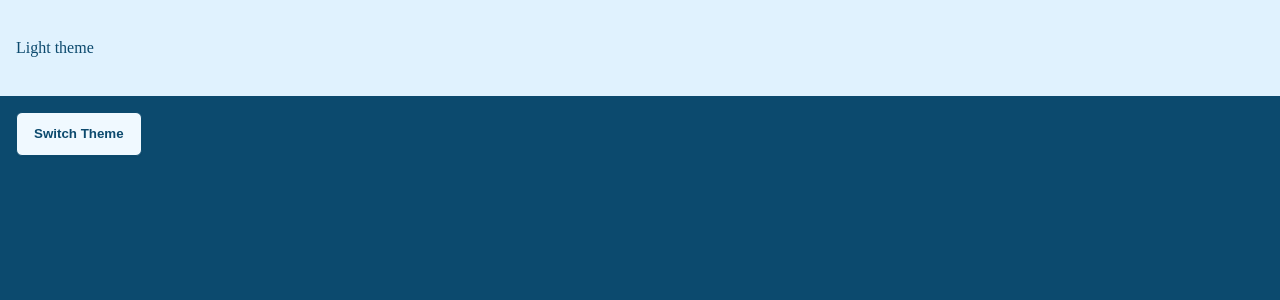
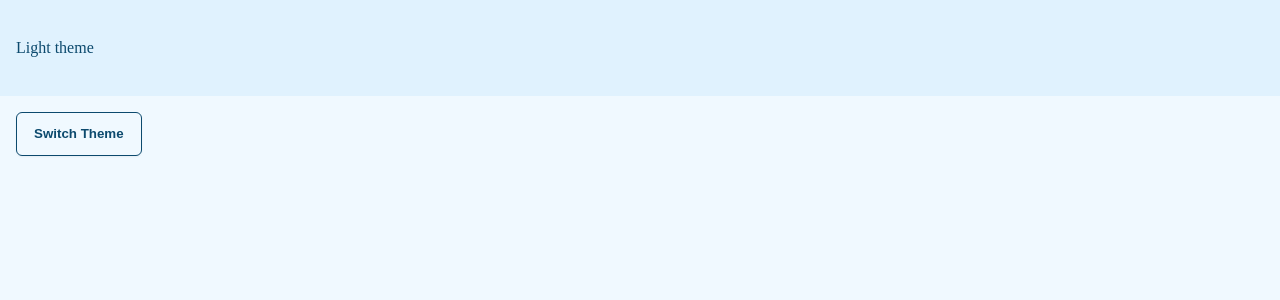
Before and after one commit to Petrasoderstrom1612/contextprovider, a React (Vite) app: page / in a window 1280 px wide. Shown: the top 300 px of the page. Built offline with nearby package versions, Linux system fonts and the light colour scheme.

Commit message:
added toggle theme function where I declare state in the same component, then passed it as props as an object, hence had to go into the object to fix value on each component to value.light and also to add the function as value.toggleTheme to the Button child component

```diff
--- a/src/App.jsx
+++ b/src/App.jsx
@@ -5,10 +5,16 @@ import Button from "./components/Button"
 const ContextStyling = React.createContext()
 
 function App() {
+const [light, setLight] = React.useState("light")
+
+const toggleTheme = () => {
+  console.log("click")
+  setLight(prev => (prev ===  "light" ? "dark" : "light"))
+}
 
   return (
-    <ContextStyling.Provider value="light">
-    <div className="container dark-theme">
+    <ContextStyling.Provider value={{light, toggleTheme}}>
+    <div className={`container ${light}-theme`}>
       <Header/>
       <Button/>
     </div>
--- a/src/components/Button.jsx
+++ b/src/components/Button.jsx
@@ -3,8 +3,9 @@ import {ContextStyling} from "../App"
 
 const Button = () => {
   const value = React.useContext(ContextStyling)
+  console.log(value)
   return (
-    <button className={`${value}-theme`}>
+    <button className={`${value.light}-theme`} onClick={value.toggleTheme}>
         Switch Theme
     </button>
   )
--- a/src/components/Header.jsx
+++ b/src/components/Header.jsx
@@ -6,8 +6,8 @@ const Header = () => {
    const value = React.useContext(ContextStyling)
    console.log(value)
   return (
-    <header className={`${value}-theme`}>
-      <p>{value.split("")[0].toUpperCase()+value.slice(1)} theme</p>
+    <header className={`${value.light}-theme`}>
+      <p>{value.light.split("")[0].toUpperCase()+value.light.slice(1)} theme</p>
     </header>
   )
 }
```
